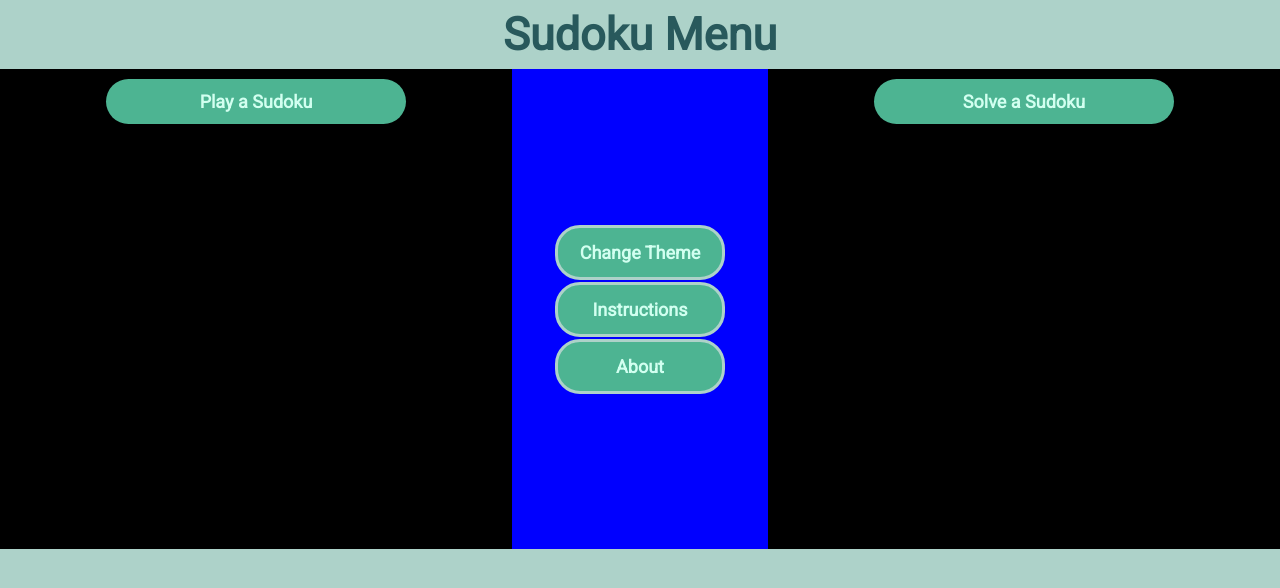
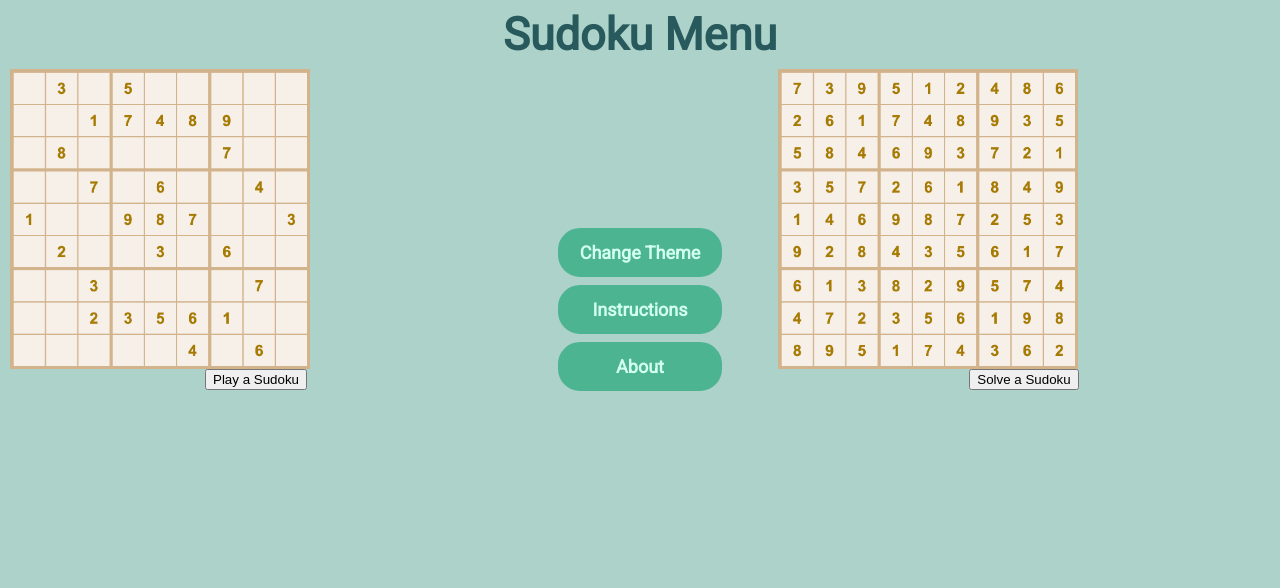
Before and after one commit to ayushgarg-ag/3in1-Sudoku-Web-App, a Flask app: page / in a window 1280 px wide. Shown: the top 588 px of the page. Run offline with Flask 2, Linux system fonts and the light colour scheme; some libraries are stand-ins or nearby versions.

Commit message:
reworking menu page

```diff
--- a/app.py
+++ b/app.py
@@ -99,4 +99,4 @@ def solution():
         return render_template('menu.html')
 
 if __name__ == "__main__":
-    app.run(debug=True, port=4000)
+    app.run(debug=True, port=5000)
--- a/static/css/main.css
+++ b/static/css/main.css
@@ -413,13 +413,38 @@ h3 {
 
 
 
+#playimage {
+    background-image: url(tan_play.png);
+    margin-left: 10px;
+    width: 300px;
+    height: 300px;
+    background-position: center;
+    background-repeat: no-repeat;
+    background-size: cover;
+    position: relative;
+}
+#solveimage {
+    background-image: url(tan_solve.png);
+    margin-left: 10px;
+    width: 300px;
+    height: 300px;
+    background-position: center;
+    background-repeat: no-repeat;
+    background-size: cover;
+    position: relative;
+}
 
-
-#outsideplay, #outsidesolve {
+#outsideplay {
     float: left;
     width: 40%;
     height: 480px;
-    background-color: black
+    justify-content: right;
+}
+#outsidesolve {
+    float: left;
+    width: 40%;
+    height: 480px;
+    justify-content: left;
 }
 
 #outsidemenuoption {
@@ -431,5 +456,5 @@ h3 {
     float: left;
     width: 20%;
     height: 480px;
-    background-color: blue;
+    /* background-color: blue; */
 }
--- a/templates/menu.html
+++ b/templates/menu.html
@@ -13,9 +13,10 @@
     <h1>Sudoku Menu</h1>
     <div id="content">
         <div id="outsideplay" class="inline">
-            <div class="buttoncontainers">
-                <button class="menubutton" onclick="location.href='/input_play'">Play a Sudoku</button>
-            </div>
+            <!-- <div class="buttoncontainers"> -->
+                <div id="playimage"></div>
+                <button id="menuplay" onclick="location.href='/input_play'">Play a Sudoku</button>
+            <!-- </div> -->
 
         </div>
         <div id="outsidemenuoption" class="inline">
@@ -31,9 +32,10 @@
 
         </div>
         <div id="outsidesolve" class="inline">
-            <div class="buttoncontainers">
-                <button class="menubutton" onclick="location.href='/input_solve'">Solve a Sudoku</button>
-            </div>
+            <!-- <div class="buttoncontainers"> -->
+                <div id="solveimage"></div>
+                <button id="menusolve" onclick="location.href='/input_solve'">Solve a Sudoku</button>
+            <!-- </div> -->
 
         </div>
     </div>
```
Also changed, not shown: static/css/tan_play.png (added), static/css/tan_solve.png (added), 1 other file.
